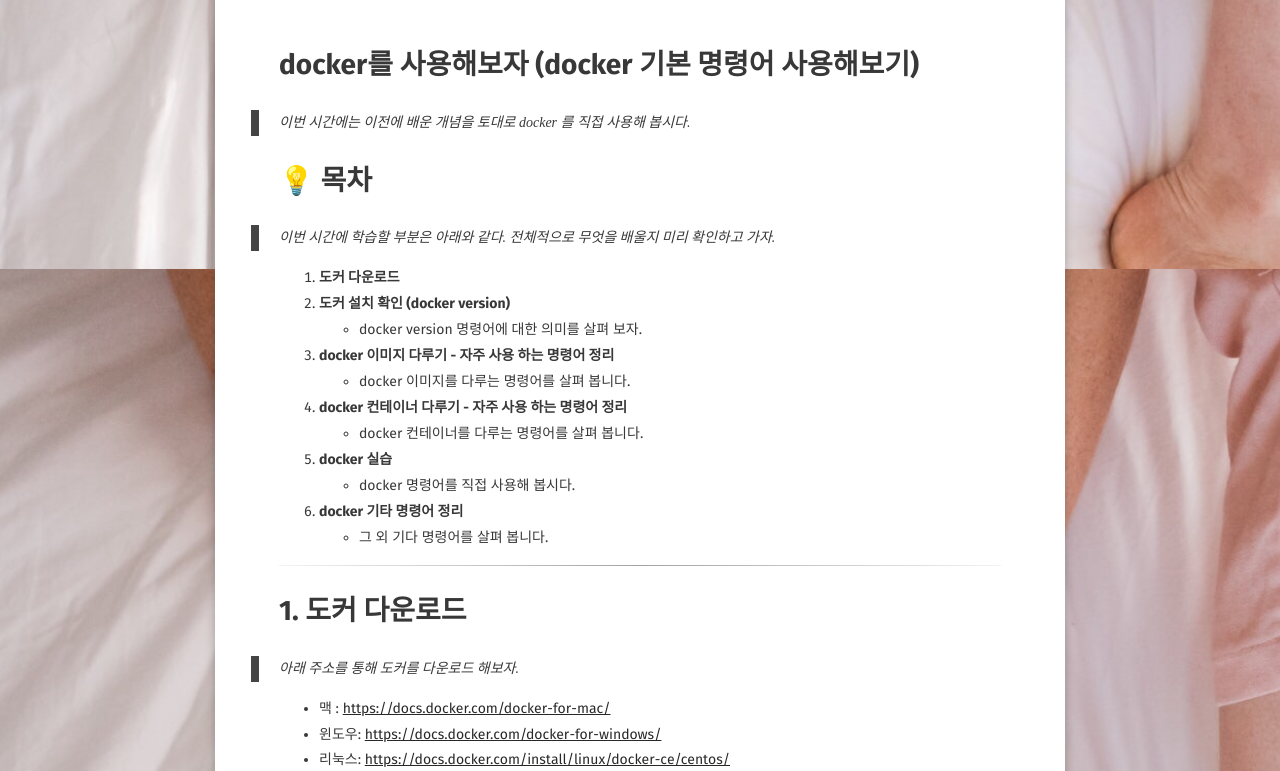
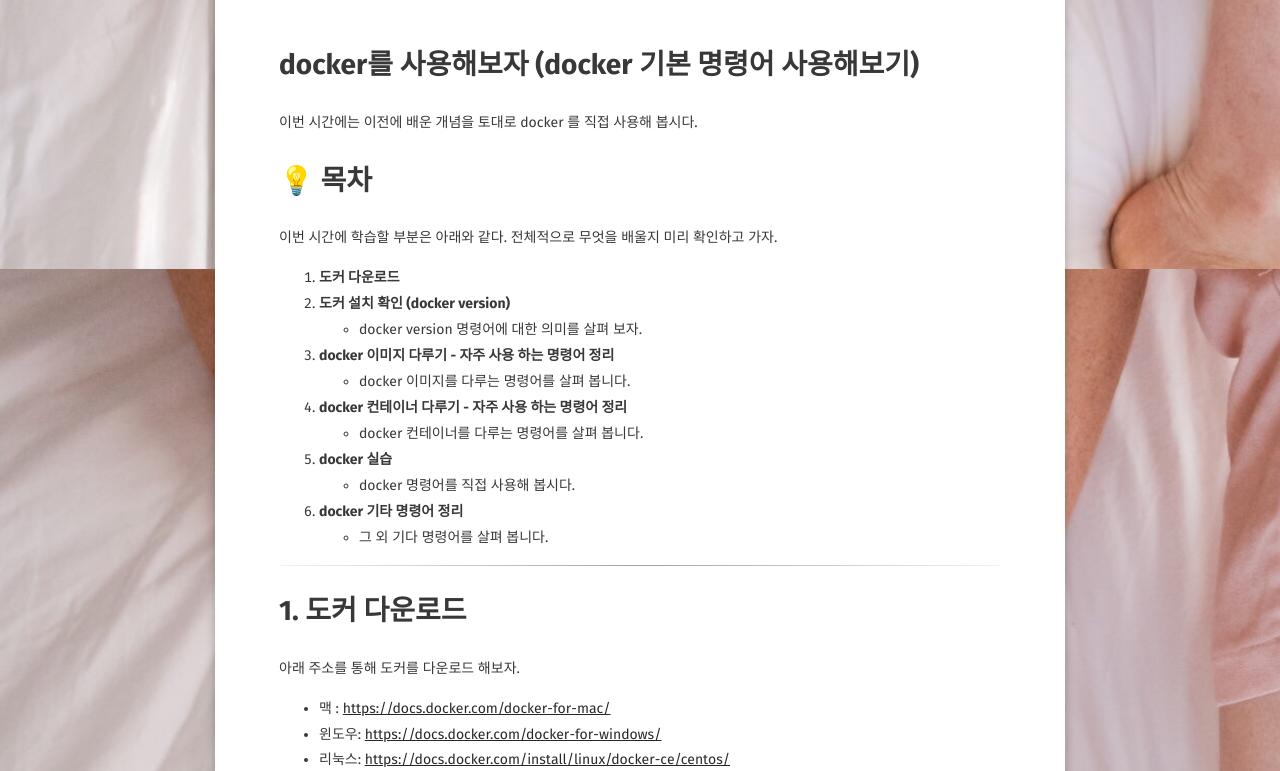
Before and after one commit to JUNGEEYOU/JUNGEEYOU.github.io, a Jekyll site: the page built from _posts/2020-03-28-docker-2-post.md, in a window 1280 px wide. Shown: the part 631-1402 px from the top of the page. Built offline with Jekyll 4.4.1, drawn with Linux system fonts in a browser that asks for light colours; some web fonts are replaced; comment, search, counter and statistics services are not loaded.

```diff
--- a/_posts/2020-03-28-docker-2-post.md
+++ b/_posts/2020-03-28-docker-2-post.md
@@ -12,12 +12,10 @@ image: /assets/img/docker/basic_1/Moby-logo.png
 
 
 # docker를 사용해보자 (docker 기본 명령어 사용해보기)
-
-> 이번 시간에는 이전에 배운 개념을 토대로 docker 를 직접 사용해 봅시다.
+ 이번 시간에는 이전에 배운 개념을 토대로 docker 를 직접 사용해 봅시다.
 
 # 💡 목차
-
-> 이번 시간에 학습할 부분은 아래와 같다.  전체적으로 무엇을 배울지 미리 확인하고 가자.
+이번 시간에 학습할 부분은 아래와 같다.  전체적으로 무엇을 배울지 미리 확인하고 가자.
 
 1. **도커 다운로드**
 2. **도커 설치 확인 (docker version)**
@@ -34,8 +32,7 @@ image: /assets/img/docker/basic_1/Moby-logo.png
 ---
 
 # 1. 도커 다운로드
-
-> 아래 주소를 통해 도커를 다운로드 해보자.
+아래 주소를 통해 도커를 다운로드 해보자.
 
 - 맥 : [https://docs.docker.com/docker-for-mac/](https://docs.docker.com/docker-for-mac/)
 - 윈도우: [https://docs.docker.com/docker-for-windows/](https://docs.docker.com/docker-for-windows/)
```
